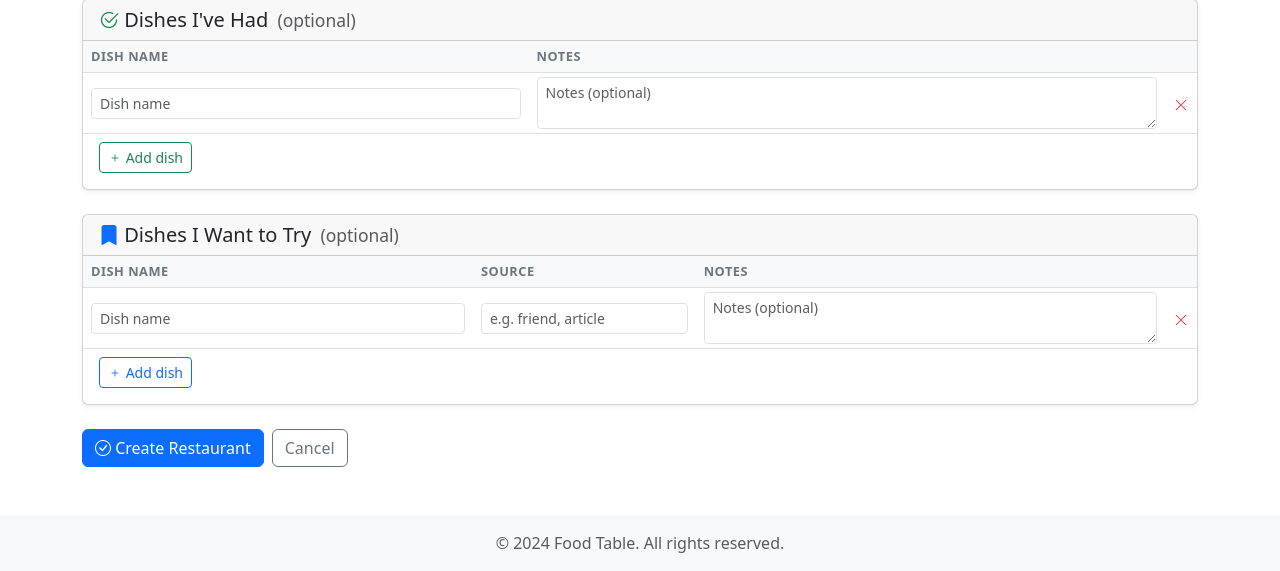
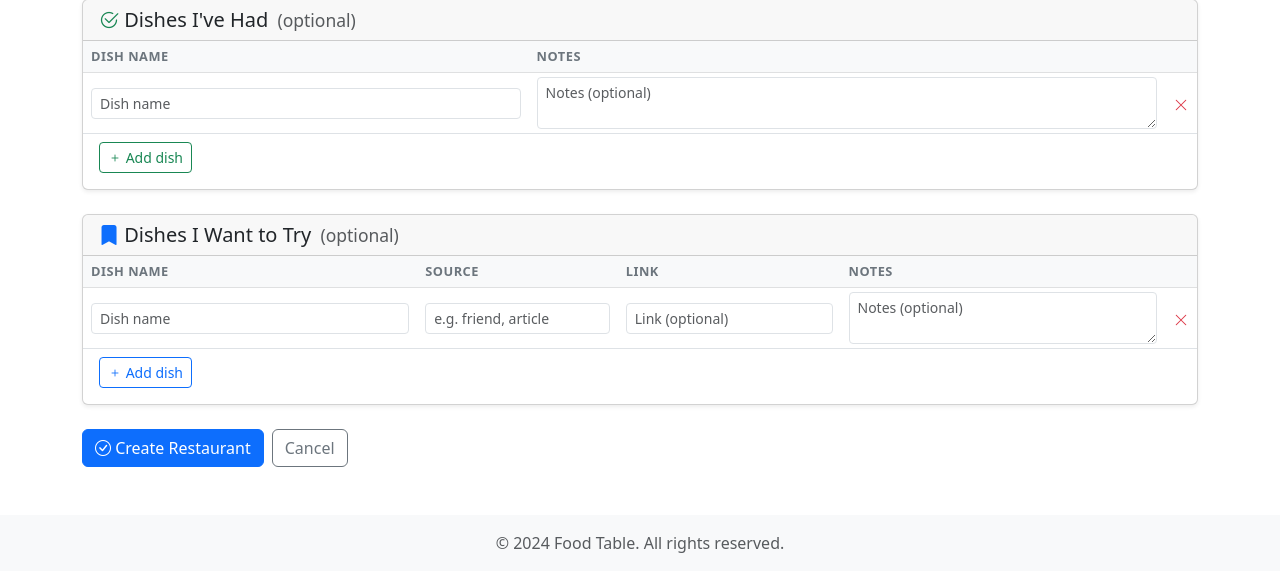
Before and after one commit to beeckusu/food-table, a Django app: page /restaurants/new/ in a window 1280 px wide. Shown: the part 728-1299 px from the top of the page. Run offline with Django 5.2, Linux system fonts and the light colour scheme; the visitor is signed in with stand-in values (Sample User, id 1).

Commit message:
FT-180: Save Instagram links on wishlist dishes
    RestaurantDishForm and RestaurantDishInlineForm never listed
    source_detail in Meta.fields, so Django silently dropped the URL
    even when posted. Only the separate bulk Instagram importer saved it
    correctly, leaving the manual wishlist add/edit forms and
    restaurant-create formset with just a free-text Source field and no
    way to capture the actual link.

    Expose source_detail as a URL field everywhere dishes are created or
    edited, and render it as a clickable "via {source}" badge when
    present. Promoted (had) dishes also get a hidden source_detail field
    in their edit modal so saving an edit does not silently wipe the
    link carried over from wishlist.

    Co-Authored-By: Claude Sonnet 4.6 <noreply@anthropic.com>

```diff
--- a/content/forms/restaurant.py
+++ b/content/forms/restaurant.py
@@ -29,11 +29,12 @@ class RestaurantForm(forms.ModelForm):
 class RestaurantDishForm(forms.ModelForm):
     class Meta:
         model = RestaurantDish
-        fields = ['dish_name', 'status', 'source', 'notes']
+        fields = ['dish_name', 'status', 'source', 'source_detail', 'notes']
         widgets = {
             'dish_name': forms.TextInput(attrs={'class': 'form-control', 'placeholder': 'Dish name'}),
             'status': forms.Select(attrs={'class': 'form-select'}),
             'source': forms.TextInput(attrs={'class': 'form-control', 'placeholder': 'e.g. friend, article, Instagram'}),
+            'source_detail': forms.TextInput(attrs={'class': 'form-control', 'type': 'url', 'placeholder': 'Link (optional, e.g. Instagram URL)'}),
             'notes': forms.Textarea(attrs={'class': 'form-control', 'rows': 2, 'placeholder': 'Notes (optional)'}),
         }
 
@@ -42,9 +43,10 @@ class RestaurantDishInlineForm(forms.ModelForm):
     """Stripped-down form for inline dish entry in the create form (status set server-side)."""
     class Meta:
         model = RestaurantDish
-        fields = ['dish_name', 'source', 'notes']
+        fields = ['dish_name', 'source', 'source_detail', 'notes']
         widgets = {
             'dish_name': forms.TextInput(attrs={'class': 'form-control form-control-sm', 'placeholder': 'Dish name'}),
             'source': forms.TextInput(attrs={'class': 'form-control form-control-sm', 'placeholder': 'e.g. friend, article'}),
+            'source_detail': forms.TextInput(attrs={'class': 'form-control form-control-sm', 'type': 'url', 'placeholder': 'Link (optional)'}),
             'notes': forms.Textarea(attrs={'class': 'form-control form-control-sm', 'rows': 2, 'placeholder': 'Notes (optional)'}),
         }
--- a/templates/restaurant/create.html
+++ b/templates/restaurant/create.html
@@ -153,8 +153,9 @@
                 <table class="table table-sm dish-table mb-0" id="wishlist-table">
                     <thead class="table-light">
                         <tr>
-                            <th style="width:35%">Dish Name</th>
-                            <th style="width:20%">Source</th>
+                            <th style="width:30%">Dish Name</th>
+                            <th style="width:18%">Source</th>
+                            <th style="width:20%">Link</th>
                             <th>Notes</th>
                             <th style="width:32px"></th>
                         </tr>
@@ -164,6 +165,7 @@
                         <tr class="dish-row">
                             <td>{{ form.dish_name }}{{ form.id }}</td>
                             <td>{{ form.source }}</td>
+                            <td>{{ form.source_detail }}</td>
                             <td>{{ form.notes }}</td>
                             <td>
                                 {% if form.can_delete %}{{ form.DELETE }}{% endif %}
@@ -177,6 +179,7 @@
                         <tr class="dish-row">
                             <td><input type="text" name="wishlist-__prefix__-dish_name" class="form-control form-control-sm" placeholder="Dish name"></td>
                             <td><input type="text" name="wishlist-__prefix__-source" class="form-control form-control-sm" placeholder="e.g. friend, article"></td>
+                            <td><input type="url" name="wishlist-__prefix__-source_detail" class="form-control form-control-sm" placeholder="Link (optional)"></td>
                             <td><textarea name="wishlist-__prefix__-notes" class="form-control form-control-sm" rows="1" placeholder="Notes"></textarea></td>
                             <td><button type="button" class="btn btn-sm btn-link text-danger p-0 remove-row" title="Remove"><i class="bi bi-x-lg"></i></button></td>
                         </tr>
```
Also changed, not shown: content/tests/test_restaurant_tracking.py (+24 -2 lines), templates/restaurant/detail.html (+16 -1 lines).
